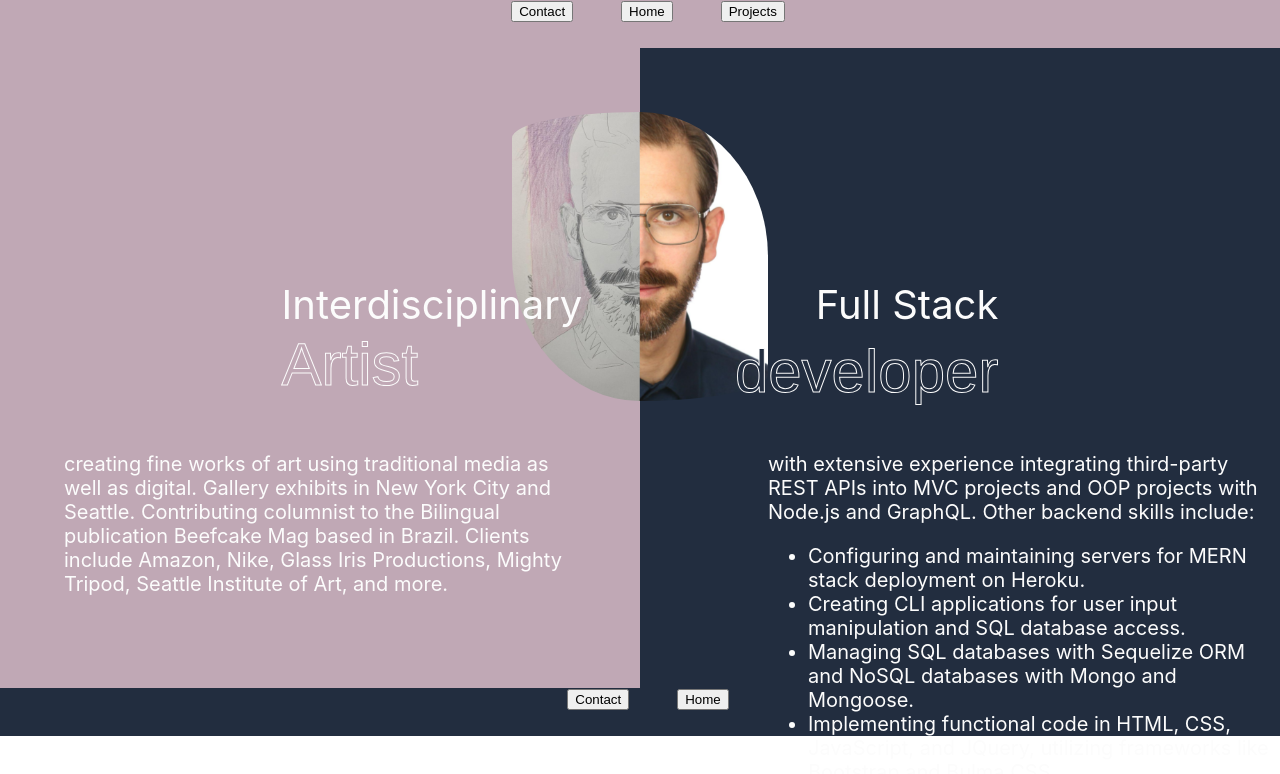
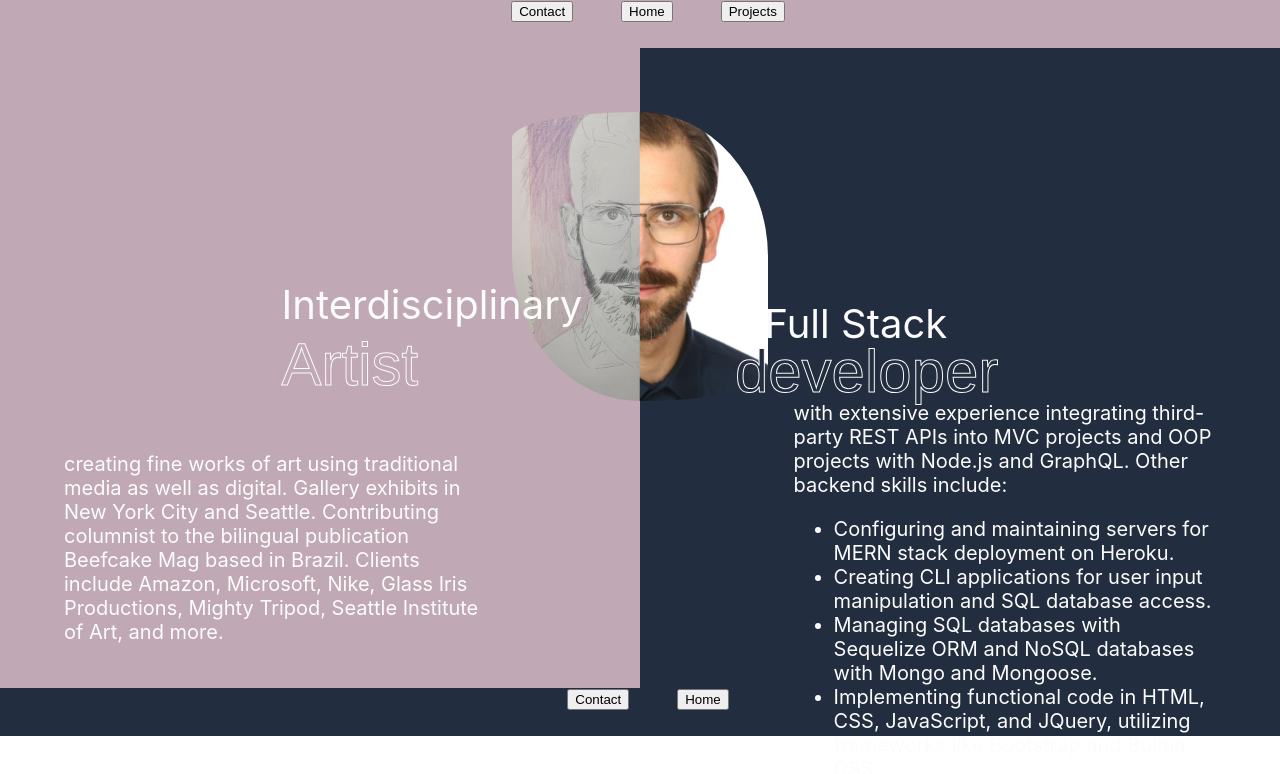
Before and after one commit to tbarns/octo-goggles, a React (Create React App) app in the folder client/: page / in a window 1280 px wide. Shown: the top 774 px of the page. Built offline with nearby package versions, Linux system fonts and the light colour scheme.

Commit message:
moved text'

```diff
--- a/client/src/pages/Home.css
+++ b/client/src/pages/Home.css
@@ -42,8 +42,8 @@
   #devTextTitle{
     font-size: 40px;
     position: absolute;
-    top: 30%;
-    right: 22%;
+    top: 33%;
+    right: 26%;
     color: var(--white);
   }
 
@@ -51,9 +51,9 @@
  color: var(--white);
     font-size: 20px;
    position: absolute;
-   right: 0%;
-   top:60%;
-   width: 40%;
+   right: 5%;
+   top:52%;
+   width: 33%;
    text-align: left;
   }
 
@@ -71,7 +71,7 @@
    position: absolute;
    left: 5%;
    top:60%;
-   width: 40%;
+   width: 33%;
    text-align: left;
   }
 
--- a/client/src/pages/Home.js
+++ b/client/src/pages/Home.js
@@ -45,7 +45,7 @@ const Home = () => {
     return (
         <div className="homeDiv" onMouseMove={handleMouseMove}>
             <img src={portrait} className="portrait" alt="a portrait of a person with brown hair, glasses and a beard and mustache. the right half of the face is a photograph and the left is a realistic pencil drawing with a pink background." />
-            <p id='artistTextTitle'> Interdisciplinary</p>  <p id='artistText' >creating fine works of art using traditional media as well as digital. Gallery exhibits in New York City and Seattle. Contributing columnist to the Bilingual publication Beefcake Mag based in Brazil.  Clients include Amazon, Nike, Glass Iris Productions, Mighty Tripod, Seattle Institute of Art, and more.</p>
+            <p id='artistTextTitle'> Interdisciplinary</p>  <p id='artistText' >creating fine works of art using traditional media as well as digital. Gallery exhibits in New York City and Seattle. Contributing columnist to the bilingual publication Beefcake Mag based in Brazil.  Clients include Amazon, Microsoft, Nike, Glass Iris Productions, Mighty Tripod, Seattle Institute of Art, and more.</p>
 
 
             <p id='devTextTitle'> Full Stack</p>  <p id='devText' >with extensive experience integrating third-party REST APIs into MVC projects and OOP projects with Node.js and GraphQL.  Other backend skills include:
```
